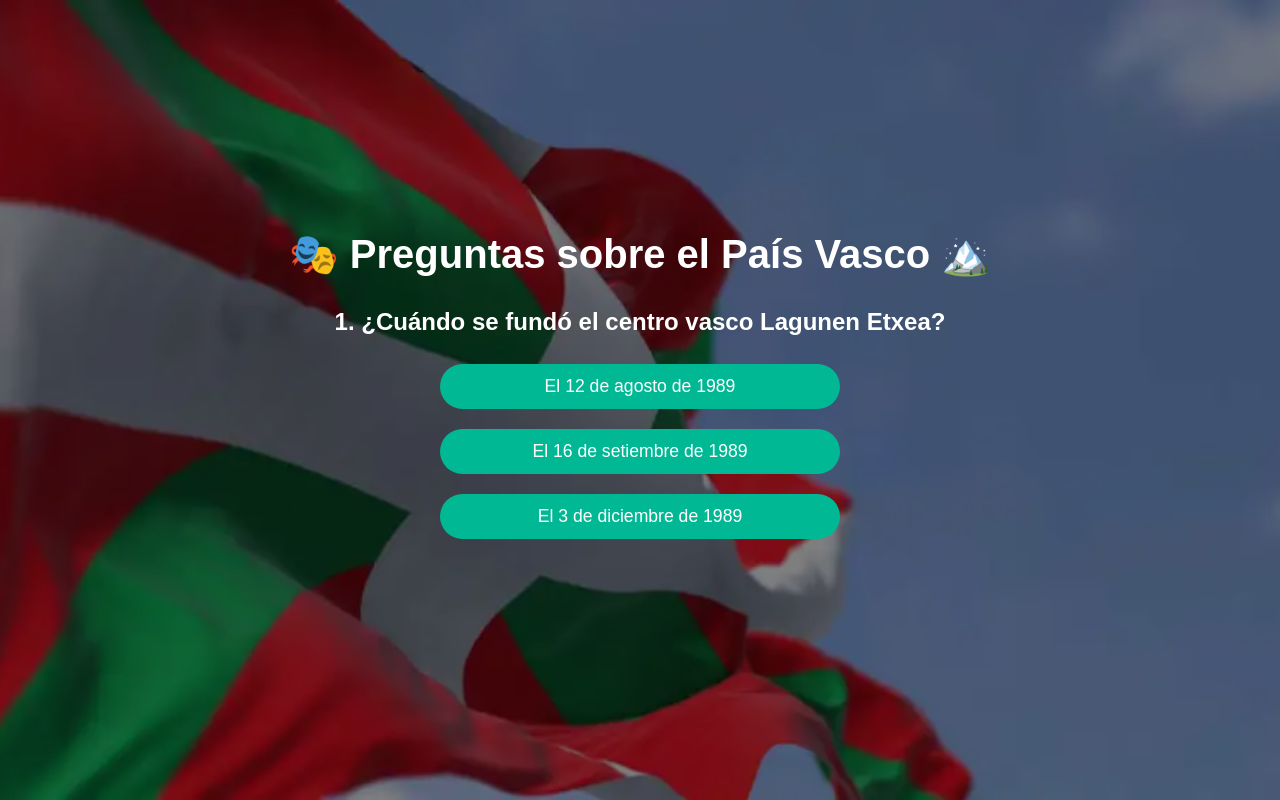
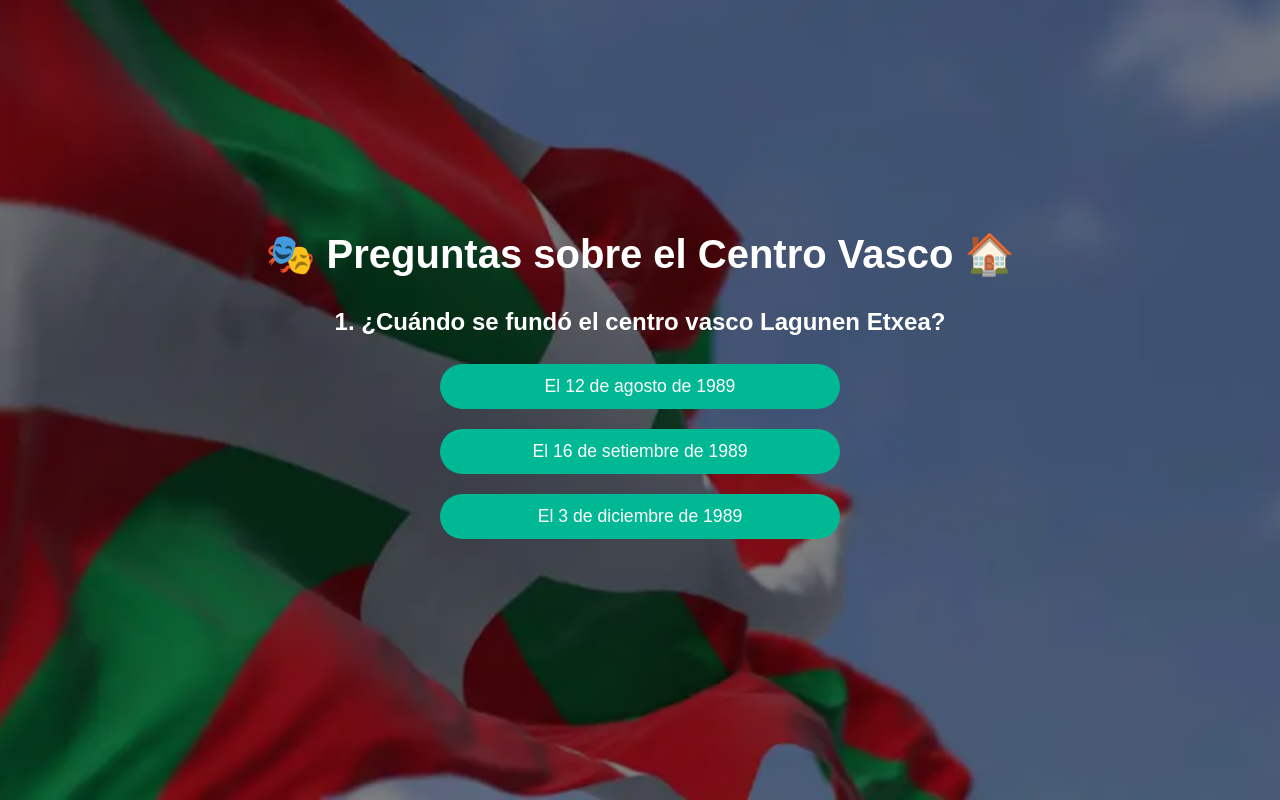
Before and after one commit to CentroVascoLaprida/quiz.github.io, a plain HTML site: page index.html in a window 1280 px wide. Both pictures are taken after a click on the button "¡Empecemos con las preguntas! 🎉". Drawn offline with Linux system fonts and the light colour scheme.

Commit message:
changes tl

```diff
--- a/index.html
+++ b/index.html
@@ -18,7 +18,7 @@
     </div>
 
     <div class="quiz-container hidden">
-        <h1>🎭 Preguntas sobre el País Vasco 🏔️ </h1>
+        <h1 id="quiz-title">🎭 Preguntas sobre el País Vasco 🏔️</h1> <!-- Agregar un id aquí -->
         <div id="quiz">
             <div class="question">
                 <h2>1. ¿Cuándo se fundó el centro vasco Lagunen Etxea?</h2>
--- a/script.js
+++ b/script.js
@@ -27,6 +27,13 @@ function showQuestion(index) {
     questions.forEach((question, i) => {
         question.style.display = i === index ? 'block' : 'none';
     });
+
+    // Cambiar el título dependiendo de la pregunta
+    if (currentQuestion < 5) {
+        document.getElementById('quiz-title').textContent = '🎭 Preguntas sobre el Centro Vasco 🏠';
+    } else {
+        document.getElementById('quiz-title').textContent = '🏔️ Preguntas sobre el País Vasco 🌍';
+    }
 }
 
 // Comprobar respuesta
```
